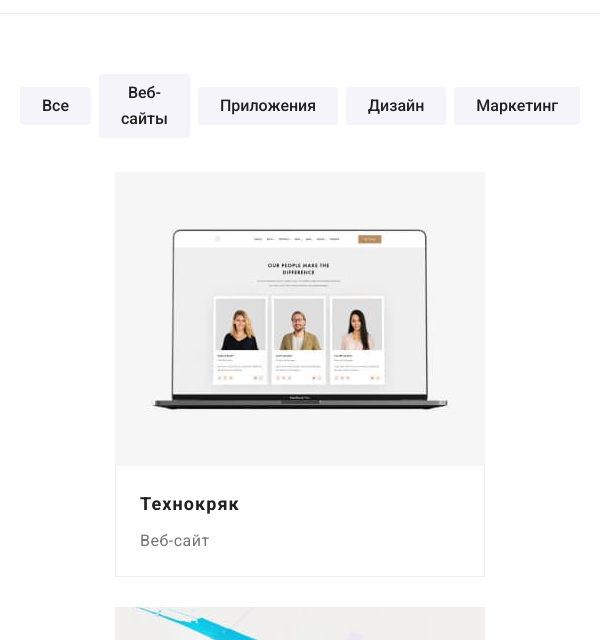
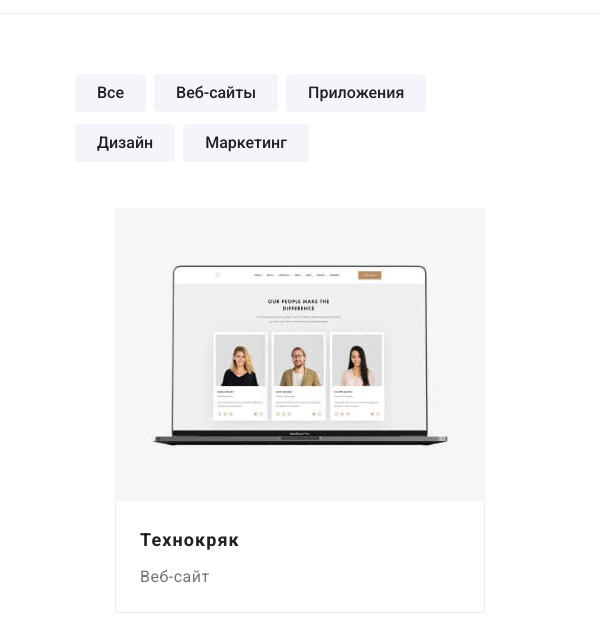
Before and after one commit to daryna-pershyna/goit-markup-hw-08, a plain HTML site: page portfolio.html in a window 600 px wide. Shown: the part 99-739 px from the top of the page. Drawn offline with nearby package versions, Linux system fonts and the light colour scheme.

Commit message:
дополняет адаптивку

```diff
--- a/portfolio.html
+++ b/portfolio.html
@@ -206,12 +206,12 @@
     <!--Подвал сайта-->
     <footer class="footer">
       <div class="footer__container container">
-        <!-- Адреса компании -->
+
         <div class="address__container">
             <a class="logo footer__logo" href="./index.html" ><span class="logo__text">Web</span><span class="logo__text-end">Studio</span></a>
           <address class="address__company">
             <p class="address__physical">г. Киев, пр-т Леси Украинки, 26</p>
-            <ul class="footer__contacts-list list">
+            <ul class="footer__contacts-list">
               <li class="footer__item">
                 <a href="mailto:info@example.com" class="footer__link">info@example.com</a>
               </li>
@@ -221,10 +221,10 @@
             </ul>
           </address>
         </div>
-        <!-- Ссылки на социальные сети -->
+
         <div class="invite__container">
           <b class="invite__title">присоединяйтесь</b>
-          <ul class="invite__socials-list list">
+          <ul class="invite__socials-list">
             <li class="invite__item">
               <a href="" class="invite__socials-link" rel="noopener noreferrer" target="_blank" aria-label="иконка Instagram"><svg class="invite__socials-icon" width="20" height="20"><use href="./images/sprite.svg#icon-instagram"></use></svg>
               </a>
@@ -243,7 +243,7 @@
             </li>
           </ul>
         </div>
-        <!-- Форма для подписkи на рассылку -->
+
         <div class="subscribe__container">
           <b class="subscribe__title">Подпишитесь на рассылку</b>
           <form class="subscribe__form" name="subscribe-form" autocomplete="on">
--- a/scss/components/_basic.scss
+++ b/scss/components/_basic.scss
@@ -34,7 +34,7 @@ a {
         padding-bottom: 94px;}
 }
 .container {
-
+    width: 100%;
     margin-left: auto;
     margin-right: auto;
     padding-left: 15px;
--- a/scss/components/_button.scss
+++ b/scss/components/_button.scss
@@ -28,13 +28,12 @@
     display: flex;
     align-items: center;
     text-align: center;
-    @media screen and (max-width:479.98px) {
-        margin-top: 20px;
-        margin-left: auto;
-        margin-right: auto;
-        text-align: center;
+    margin-top: 20px;
+    margin-left: auto;
+    margin-right: auto;
+    text-align: center;
 }
-}
+
 
 .filter__btn {
     color: var(--title-txt-cl);
@@ -44,7 +43,15 @@
     text-align: center;
     padding: 6px 22px;
     box-shadow: none;
-    transition: background-color 250ms var(--timing-function), box-shadow 250ms var(--timing-function), color 250ms var(--timing-function);
+
+    transition:
+    background-color 250ms var(--timing-function),
+    box-shadow 250ms var(--timing-function),
+    color 250ms var(--timing-function);
+
+    @media screen and (max-width:767.98px) {
+        }
+
 }
 
 .filter__btn:hover,
--- a/scss/layouts/_portfolio.scss
+++ b/scss/layouts/_portfolio.scss
@@ -2,15 +2,24 @@
 
 /* Filter */
 .filter__list {
+    @media screen and (max-width: 767.98px) {
+        justify-content: start;
+        list-style-type: none;
+    }
     display: flex;
     align-items: center;
     justify-content: center;
     margin-bottom: 34px;
+    flex-wrap: wrap;
 }
 
 .filter__item {
     margin-right: 8px;
+    @media screen and (min-width: 480px) {
+        margin-bottom: 12px;
+    }
 }
+
 
 .filter__item:last-child {
     margin-right: 0;
```
Also changed, not shown: scss/layouts/_footer.scss (+4 -3 lines), css/main.css, css/main.min.css, 2 other files.
